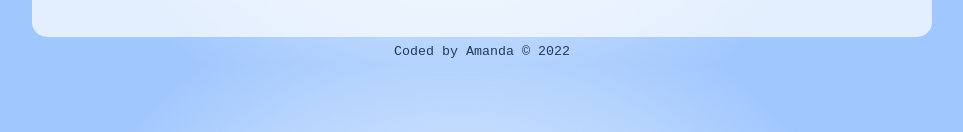
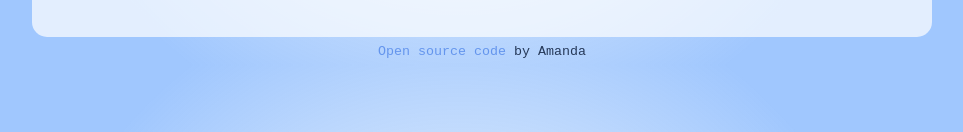
Before and after one commit to amandaasmac/weather-app, a plain HTML site: page index.html in a window 1280 px wide. Shown: the part 636-768 px from the top of the page, without its empty margins (158-1121 px from the left). Drawn offline with nearby package versions, Linux system fonts and the light colour scheme; no server answers; a web font is replaced by a local one.

Commit message:
Added link to GitHub repository in footer

```diff
--- a/index.html
+++ b/index.html
@@ -121,7 +121,14 @@
         </div>
       </section>
     </article>
-    <footer><small>Coded by Amanda © 2022</small></footer>
+    <footer>
+      <small
+        ><a href="https://github.com/amandaasmac/weather-app" target="_blank"
+          >Open source code</a
+        >
+        by Amanda</small
+      >
+    </footer>
     <script src="src/index.js"></script>
   </body>
 </html>
--- a/src/styles.css
+++ b/src/styles.css
@@ -166,3 +166,7 @@ footer {
   font-family: "PT Mono", monospace;
   margin-block-end: 5px;
 }
+
+footer a {
+  text-decoration: none;
+}
```
Also changed, not shown: 1 other file.
